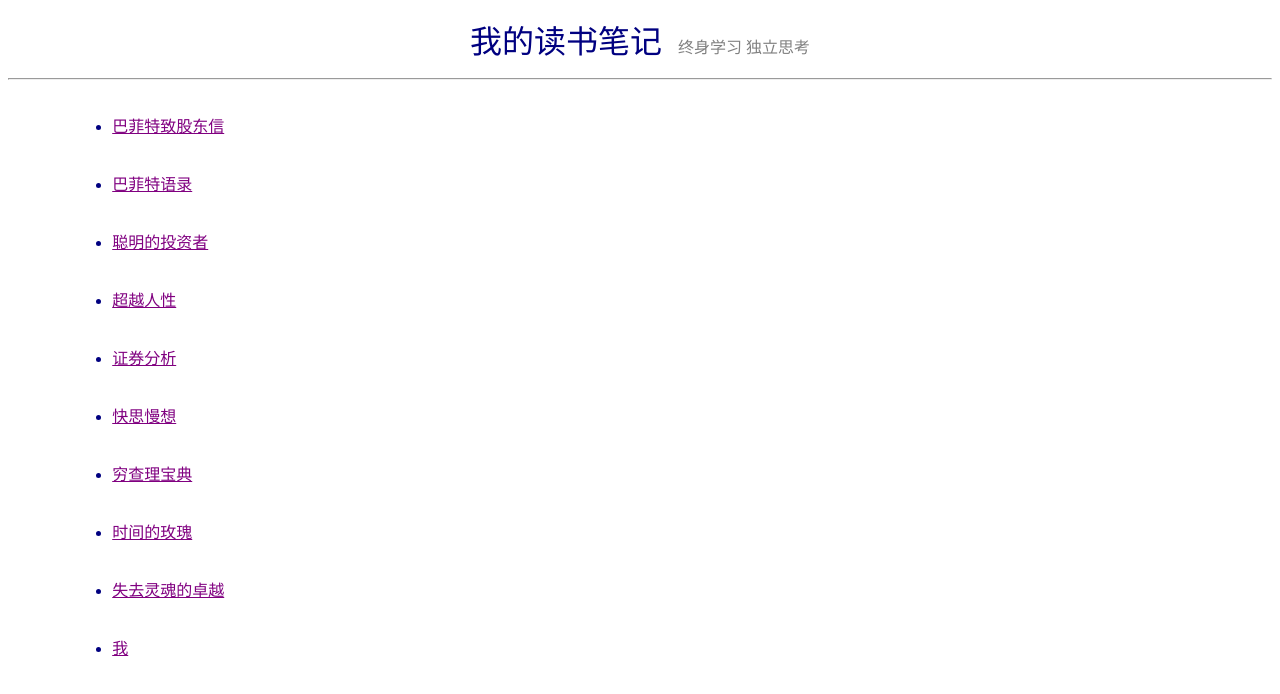
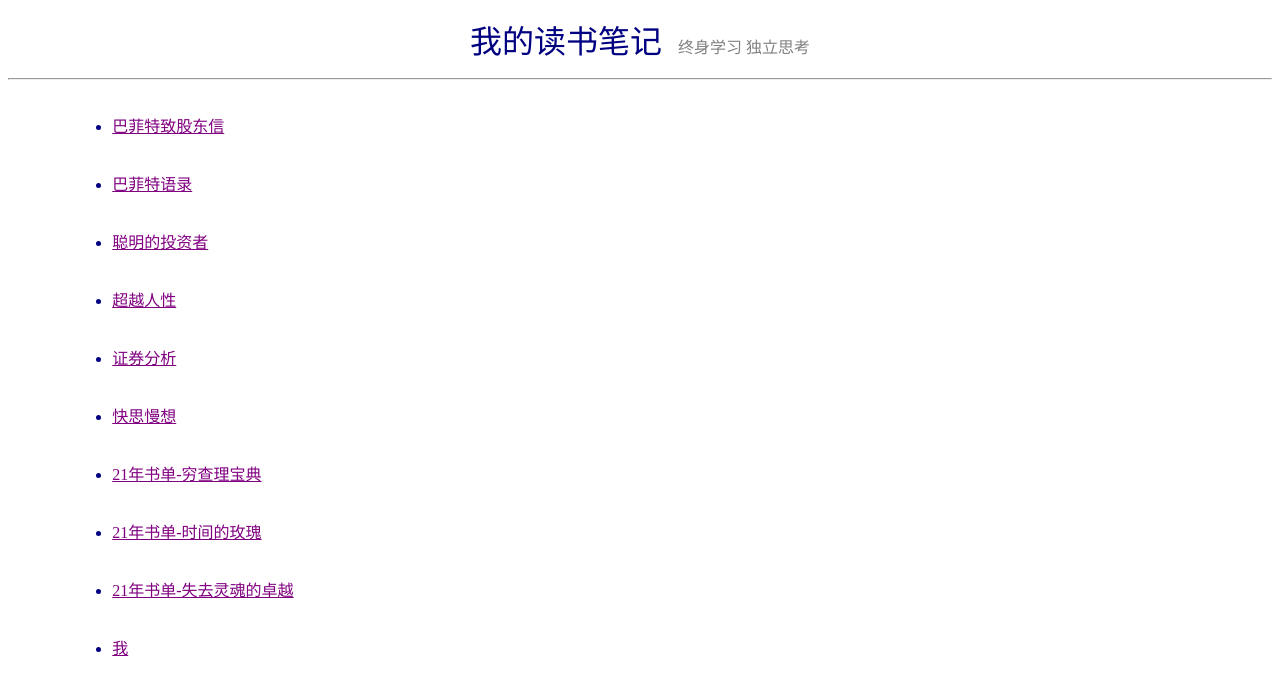
Before and after one commit to J1uT0ng/lilingzhihun.github.io, a plain HTML site: page index.html in a window 1280 px wide. Drawn offline with Linux system fonts and the light colour scheme.

Commit message:
Update index.html

```diff
--- a/index.html
+++ b/index.html
@@ -71,7 +71,7 @@
                 <tr>
                     <td height="45" valign="top" width="50%">
                         <ul>
-                            <li><a href="notes/21年书单-穷查理宝典.html">穷查理宝典</a> <br>
+                            <li><a href="notes/Net worth of Warren Buffett.png">21年书单-穷查理宝典</a> <br>
                             </li>
                         </ul>
                     </td>
@@ -79,7 +79,7 @@
                 <tr>
                     <td height="45" valign="top" width="50%">
                         <ul>
-                            <li><a href="notes/21年书单-时间的玫瑰.html">时间的玫瑰</a> <br>
+                            <li><a href="notes/Net worth of Warren Buffett.png">21年书单-时间的玫瑰</a> <br>
                             </li>
                         </ul>
                     </td>
@@ -87,7 +87,7 @@
                 <tr>
                     <td height="45" valign="top" width="50%">
                         <ul>
-                            <li><a href="notes/21年书单-失去灵魂的卓越.html">失去灵魂的卓越</a> <br>
+                            <li><a href="notes/Net worth of Warren Buffett.png">21年书单-失去灵魂的卓越</a> <br>
                             </li>
                         </ul>
                     </td>
```
